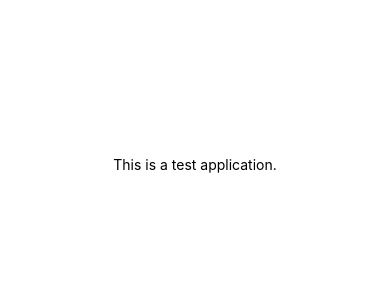
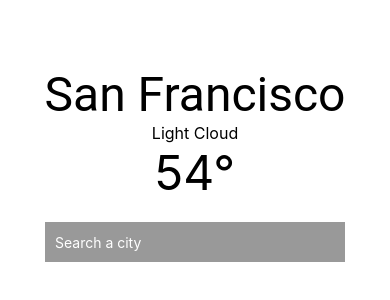
Before and after one commit to quangChe/native-weather, a React Native app: screen / in a window 390 px wide. Shown: the part 258-558 px from the top of the page. Built offline with nearby package versions, Linux system fonts and the light colour scheme.

Commit message:
Set up basic view of weather app

```diff
--- a/App.js
+++ b/App.js
@@ -1,11 +1,37 @@
 import React from 'react';
-import { StyleSheet, Text, View } from 'react-native';
+import {
+  StyleSheet,
+  Text,
+  TextInput,
+  View,
+  Platform,
+  KeyboardAvoidingView,
+} from 'react-native';
 
 export default class App extends React.Component {
   render() {
     return (
       <View style={styles.container}>
-        <Text>This is a test application.</Text>
+        <KeyboardAvoidingView
+          style={styles.container}
+          behavior="padding">
+          <Text style={[styles.largeText, styles.textStyle, styles.special]}>
+            San Francisco
+          </Text>
+          <Text style={[styles.smallText, styles.textStyle]}>
+            Light Cloud
+          </Text>
+          <Text style={[styles.largeText, styles.textStyle]}>
+            54°
+          </Text>
+          <TextInput
+            autoCorrect={false}
+            placeholder="Search a city"
+            placeholderTextColor="white"
+            style={styles.textInput}
+            clearButtonMode="always"
+          />
+        </KeyboardAvoidingView>
       </View>
     );
   }
@@ -18,4 +44,35 @@ const styles = StyleSheet.create({
     alignItems: 'center',
     justifyContent: 'center',
   },
+  textStyle: {
+    textAlign: 'center',
+    ...Platform.select({
+      ios: {
+        fontFamily: 'AvenirNext-Regular',
+      },
+      android: {
+        fontFamily: 'Roboto',
+      }
+    })
+  },
+  largeText: {
+    fontSize: 48,
+  },
+  smallText: {
+    fontSize: 16,
+  },
+  special: {
+    fontFamily:
+      Platform.OS === 'ios' ? 'AvenirNext-UltraLight' : 'Roboto',
+  },
+  textInput: {
+    backgroundColor: 'rgba(0, 0, 0, 0.4)',
+    color: 'white',
+    height: 40,
+    width: 300,
+    marginTop: 20,
+    marginHorizontal: 20,
+    paddingHorizontal: 10,
+    alignSelf: 'center',
+},
 });
```
